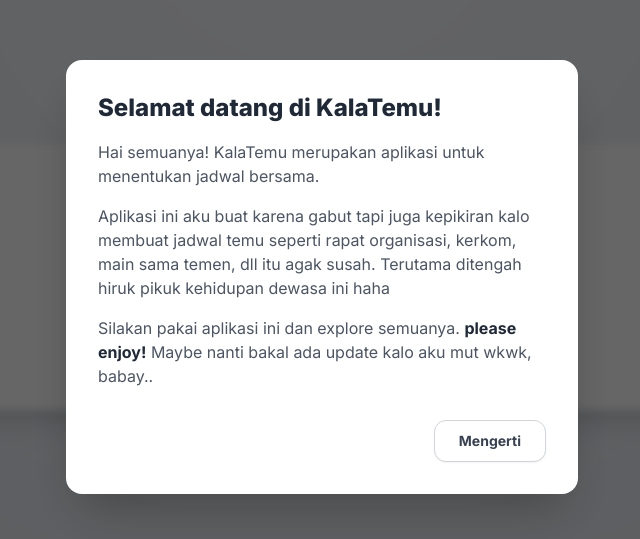
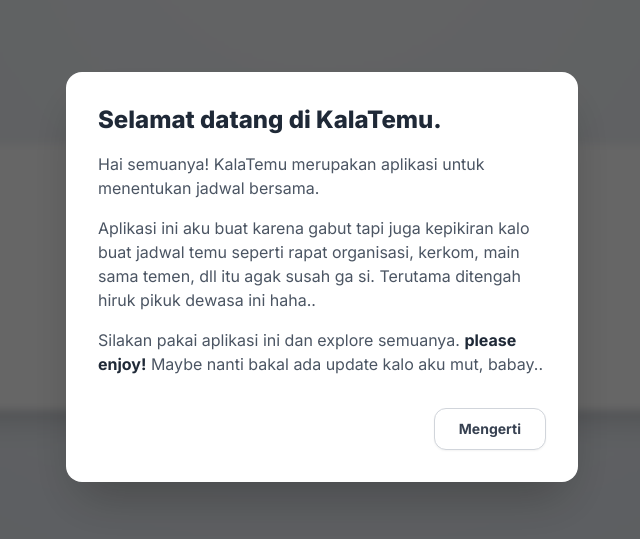
Before and after one commit to Ismaillvsvsg/KalaTemu, a plain HTML site: page index.html in a window 1280 px wide. Shown: the part 123-662 px from the top of the page, without its empty margins (318-958 px from the left). Drawn offline with nearby package versions, Linux system fonts and the light colour scheme; a script that the page names is missing.

```diff
--- a/index.html
+++ b/index.html
@@ -174,12 +174,12 @@
     <!-- MODAL WELCOME MESSAGE -->
         <div id="modal-welcome" class="fixed inset-0 bg-black/60 z-[100] flex items-center justify-center hidden opacity-0 transition-opacity duration-300 backdrop-blur-sm p-4">
             <div class="bg-white rounded-2xl w-full max-w-lg p-6 md:p-8 shadow-2xl transform scale-95 transition-transform duration-300 flex flex-col">
-                <h3 class="text-xl md:text-2xl font-extrabold text-gray-800 mb-4">Selamat datang di KalaTemu!</h3>
+                <h3 class="text-xl md:text-2xl font-extrabold text-gray-800 mb-4">Selamat datang di KalaTemu.</h3>
 
                 <div class="text-gray-600 space-y-4 text-sm md:text-base leading-relaxed mb-8">
                     <p>Hai semuanya! KalaTemu merupakan aplikasi untuk menentukan jadwal bersama.</p>
-                    <p>Aplikasi ini aku buat karena gabut tapi juga kepikiran kalo membuat jadwal temu seperti rapat organisasi, kerkom, main sama temen, dll itu agak susah. Terutama ditengah hiruk pikuk kehidupan dewasa ini haha</p>
-                    <p>Silakan pakai aplikasi ini dan explore semuanya. <strong class="text-gray-800">please enjoy!</strong> Maybe nanti bakal ada update kalo aku mut wkwk, babay..</p>
+                    <p>Aplikasi ini aku buat karena gabut tapi juga kepikiran kalo buat jadwal temu seperti rapat organisasi, kerkom, main sama temen, dll itu agak susah ga si. Terutama ditengah hiruk pikuk dewasa ini haha..</p>
+                    <p>Silakan pakai aplikasi ini dan explore semuanya. <strong class="text-gray-800">please enjoy!</strong> Maybe nanti bakal ada update kalo aku mut, babay..</p>
                 </div>
 
                 <div class="flex justify-end">
```
